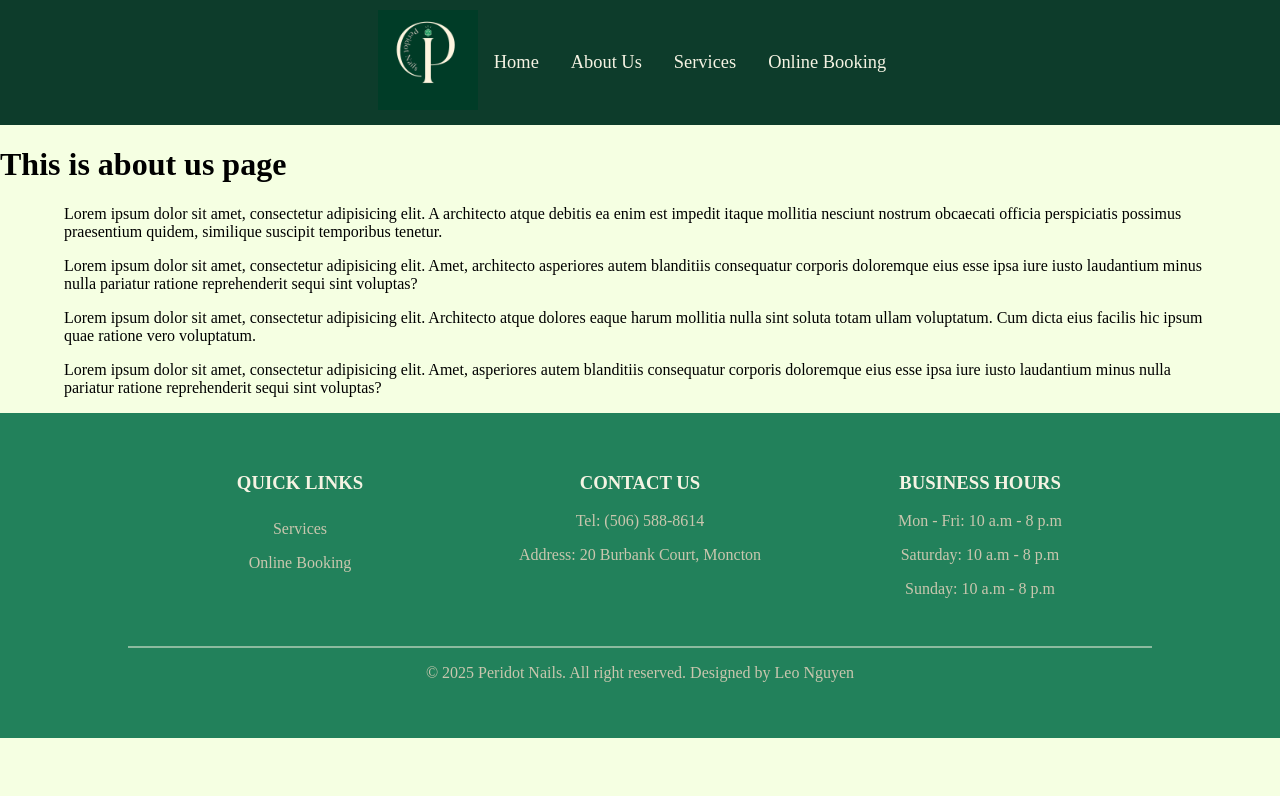
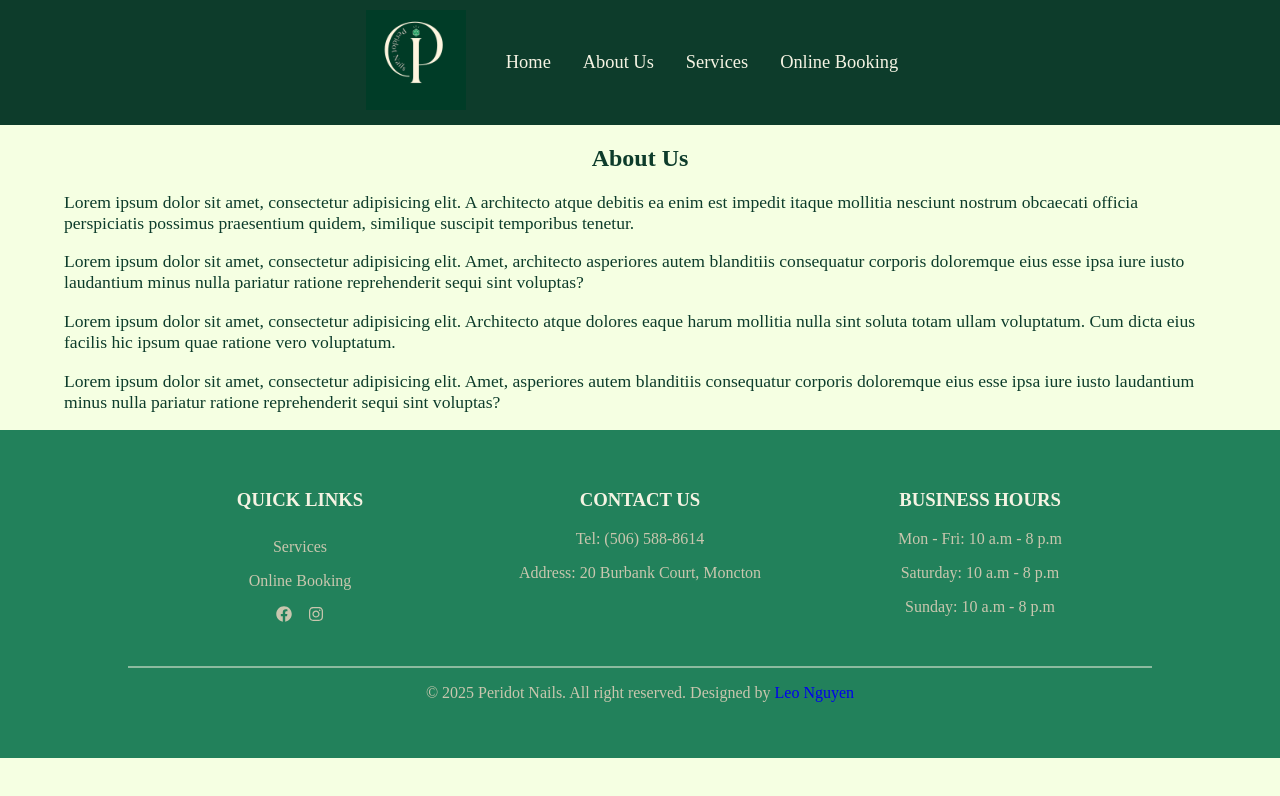
Before and after one commit to LeoNguyen0503/Peridot_Nail, a React (Vite) app in the folder peridot-project/: page /about in a window 1280 px wide. Shown: the top 796 px of the page. Built offline with nearby package versions, Linux system fonts and the light colour scheme.

Commit message:
finished home page

```diff
--- a/peridot-project/package.json
+++ b/peridot-project/package.json
@@ -12,6 +12,7 @@
   "dependencies": {
     "react": "^19.1.0",
     "react-dom": "^19.1.0",
+    "react-icons": "^5.5.0",
     "react-router": "^7.6.2",
     "react-router-dom": "^7.6.2"
   },
--- a/peridot-project/src/App.jsx
+++ b/peridot-project/src/App.jsx
@@ -1,6 +1,6 @@
 import Header from './components/Header'
 import Footer from './components/Footer'
-import {Outlet, ScrollRestoration} from 'react-router-dom'
+import {Outlet} from 'react-router-dom'
 
 function App() {
 
@@ -10,7 +10,6 @@ function App() {
       <Header/>
       <Outlet/>
       <Footer/>
-      {/* <ScrollRestoration/> */}
     </>
   )
 }
--- a/peridot-project/src/components/Footer.jsx
+++ b/peridot-project/src/components/Footer.jsx
@@ -1,3 +1,5 @@
+import { FaFacebook,FaInstagram } from "react-icons/fa";
+import { Link } from "react-router-dom";
 
 
 function Footer(){
@@ -10,8 +12,12 @@ function Footer(){
                     <div className="quick-link">
                         <h3>QUICK LINKS</h3>
                         <ul>
-                            <li><a href="#">Services</a></li>
-                            <li><a href="#">Online Booking</a></li>
+                            <li><Link to="/services">Services</Link></li>
+                            <li><Link to = "/booking">Online Booking</Link></li>
+                        </ul>
+                        <ul className="social-media">
+                            <li><Link><FaFacebook/></Link></li>
+                            <li><Link><FaInstagram/></Link></li>
                         </ul>
                     </div>
                     <div className="contact">
@@ -27,7 +33,9 @@ function Footer(){
                     </div>
                 </div>
                 <hr />
-                <p>&copy; {new Date().getFullYear()} Peridot Nails. All right reserved. Designed by Leo Nguyen</p>
+                <p>&copy; {new Date().getFullYear()} Peridot Nails. All right reserved. Designed by
+                    <a href="https://www.linkedin.com/in/leonguyen050304" target="_blank" rel="noopener noreferrer"> Leo Nguyen</a>
+                </p>
             </footer>
         </>
     );
--- a/peridot-project/src/components/Header.jsx
+++ b/peridot-project/src/components/Header.jsx
@@ -1,26 +1,46 @@
 import logo from '../assets/logo.png'
 import { Link } from "react-router-dom";
+import {useEffect, useState} from "react";
+import { FiMenu, FiX } from "react-icons/fi";
 
-function Header(){
+function Header() {
+    const [isMobile, setIsMobile] = useState(false);
+    const [isOpen, setIsOpen] = useState(false);
 
+    useEffect(() => {
+        const handleResize = () => {
+            setIsMobile(window.innerWidth < 750);
+        };
+
+        handleResize(); // initial check
+        window.addEventListener("resize", handleResize);
+        return () => window.removeEventListener("resize", handleResize);
+    },[]);
+
+    const toggleMenu = () => {
+        setIsOpen(!isOpen);
+    };
 
     return (
-        <>
-            <header>
-                <nav className='navbar'>
-                    <ul>
-                        <Link to="/"><img src={logo} alt="Peridot Logo" className='img-logo'/></Link>
-                        <li><Link to="/">Home</Link></li>
-                        <li><Link to="/about">About Us</Link></li>
-                        <li><Link to="/services">Services</Link></li>
-                        {/*<li><Link to="/gallery">Gallery</Link></li>*/}
-                        <li><Link to="/booking">Online Booking</Link></li>
-                        {/*<li><Link to="/contact">Contact Us</Link></li>*/}
-                    </ul>
-                </nav>
-            </header>
-        </>
-    )
+        <header>
+            <nav className='navbar'>
+                <Link to="/"><img src={logo} alt="Peridot Logo" className='img-logo' /></Link>
+
+                {isMobile && (
+                    <button className='menu-toggle' onClick={toggleMenu}>
+                        {isOpen ? <FiX size={28} /> : <FiMenu size={28} />}
+                    </button>
+                )}
+
+                <ul className={`nav-menu ${isMobile ? 'mobile' : ''} ${isOpen ? 'active' : ''}`}>
+                    <li><Link to="/" onClick={() => setIsOpen(false)}>Home</Link></li>
+                    <li><Link to="/about" onClick={() => setIsOpen(false)}>About Us</Link></li>
+                    <li><Link to="/services" onClick={() => setIsOpen(false)}>Services</Link></li>
+                    <li><Link to="/booking" onClick={() => setIsOpen(false)}>Online Booking</Link></li>
+                </ul>
+            </nav>
+        </header>
+    );
 }
 
-export default Header
+export default Header;
--- a/peridot-project/src/index.css
+++ b/peridot-project/src/index.css
@@ -8,14 +8,19 @@
     --backgroundColor: #f5ffe2;
 }
 
-body{
+body, html{
     margin: 0;
+    padding: 0;
     /* font-family: 'Arial', Arial, Helvetica, sans-serif; */
     background-color: var(--backgroundColor);
 }
 
 a{
     text-decoration: none;
+}
+
+a:visited{
+    color: var(--textcolor);
 }
 
 /* Navbar  */
@@ -25,6 +30,39 @@ header{
     top: 0;
     z-index: 1000;
 }
+
+.menu-toggle {
+    background: none;
+    border: none;
+    color: white;
+    cursor: pointer;
+    margin-left: auto;
+    z-index: 1100;
+}
+
+.nav-menu.mobile {
+    position: fixed;
+    top: 0;
+    right: -300px;
+    height: 100vh;
+    width: 250px;
+    background-color: var(--darkgreen);
+    flex-direction: column;
+    align-items: flex-start;
+    padding-top: 80px;
+    padding-left: 20px;
+    transition: var(--transition);
+    z-index: 1001;
+}
+
+.nav-menu.mobile.active {
+    right: 0;
+}
+
+.nav-menu.mobile li {
+    margin: 20px 0;
+}
+
 
 .navbar {
     display: flex;
@@ -49,7 +87,6 @@ header{
     height: 100px;
     margin-right: 24px;
     width: auto;
-    margin: 0;
 }
 
 .navbar li {
@@ -144,6 +181,13 @@ footer hr{
 .quick-link li{
     padding: 8px;
 }
+
+.quick-link .social-media{
+    display: flex;
+    justify-content: center;
+    align-items: center;
+}
+
 .quick-link a, .quick-link a:visited{
     text-decoration: none;
     color: var(--textcolorDim);
@@ -160,17 +204,18 @@ footer hr{
     background-size: cover;
     background-position: center;
     background-repeat: no-repeat;
-    width: 100%;
+    width: 100vw;
     height: 700px;
     flex-direction: column;
     justify-content: center;
     align-items: center;
     display: flex;
+    gap: 20px;
 }
 
 .image-container button{
     padding: 15px;
-    font-size: 1.2rem;
+    font-size: 1.5rem;
     border-radius: 10px;
     margin: 10px;
     background-color: var(--lighergreen);
@@ -190,6 +235,8 @@ footer hr{
     background-color: hsla(0, 0%, 100%, 0.5);
     border-radius: 10px;
     text-align: center;
+    /*padding-right: 10px;*/
+    /*padding-left: 10px;*/
 }
 
 .image-container .tel-container p.tel{
@@ -197,13 +244,16 @@ footer hr{
     font-size: 2.2rem;
     font-weight: bold;
     font-family: roboto, sans-serif;
+    padding: 0px;
+    margin: 15px;
 }
 
 .image-container .tel-container p.address{
-    font-size: 1.2rem;
+    font-size: 1.5rem;
     color: #0e210e;
     font-weight: bold;
     font-family: roboto, sans-serif;
+    margin: 15px;
 }
 
 /*Image carousel*/
@@ -360,6 +410,22 @@ footer hr{
 
 }
 
+
+/*About Us*/
+.about-container{
+    color: var(--darkgreen);
+}
+
+.about-container h2{
+    text-align: center;
+}
+
+.about-paragraph-container p{
+    font-size: 1.1rem;
+}
+
+/*Responsive design*/
+
 @media only screen and (max-width: 1300px){
     .service-card{
         max-width: 300px;
@@ -447,4 +513,16 @@ footer hr{
     .service-card img:hover{
         width: 370px;
     }
+
+    .image-container button{
+        font-size: 1.2rem;
+    }
+
+    .image-container .tel-container p.tel{
+        font-size: 1.8rem;
+    }
+
+    .image-container .tel-container p.address{
+        font-size: 1.2rem;
+    }
 }
--- a/peridot-project/src/pages/About.jsx
+++ b/peridot-project/src/pages/About.jsx
@@ -8,7 +8,7 @@ function About(){
 
     return (
         <div className="about-container">
-            <h1>This is about us page</h1>
+            <h2>About Us</h2>
             <div className="about-paragraph-container">
                <p>Lorem ipsum dolor sit amet, consectetur adipisicing elit. A architecto atque debitis ea enim est impedit itaque mollitia nesciunt nostrum obcaecati officia perspiciatis possimus praesentium quidem, similique suscipit temporibus tenetur.</p>
                 <p>Lorem ipsum dolor sit amet, consectetur adipisicing elit. Amet, architecto asperiores autem blanditiis consequatur corporis doloremque eius esse ipsa iure iusto laudantium minus nulla pariatur ratione reprehenderit sequi sint voluptas?</p>
```
Also changed, not shown: 1 other file (tests, documents, lock files or other folders).
